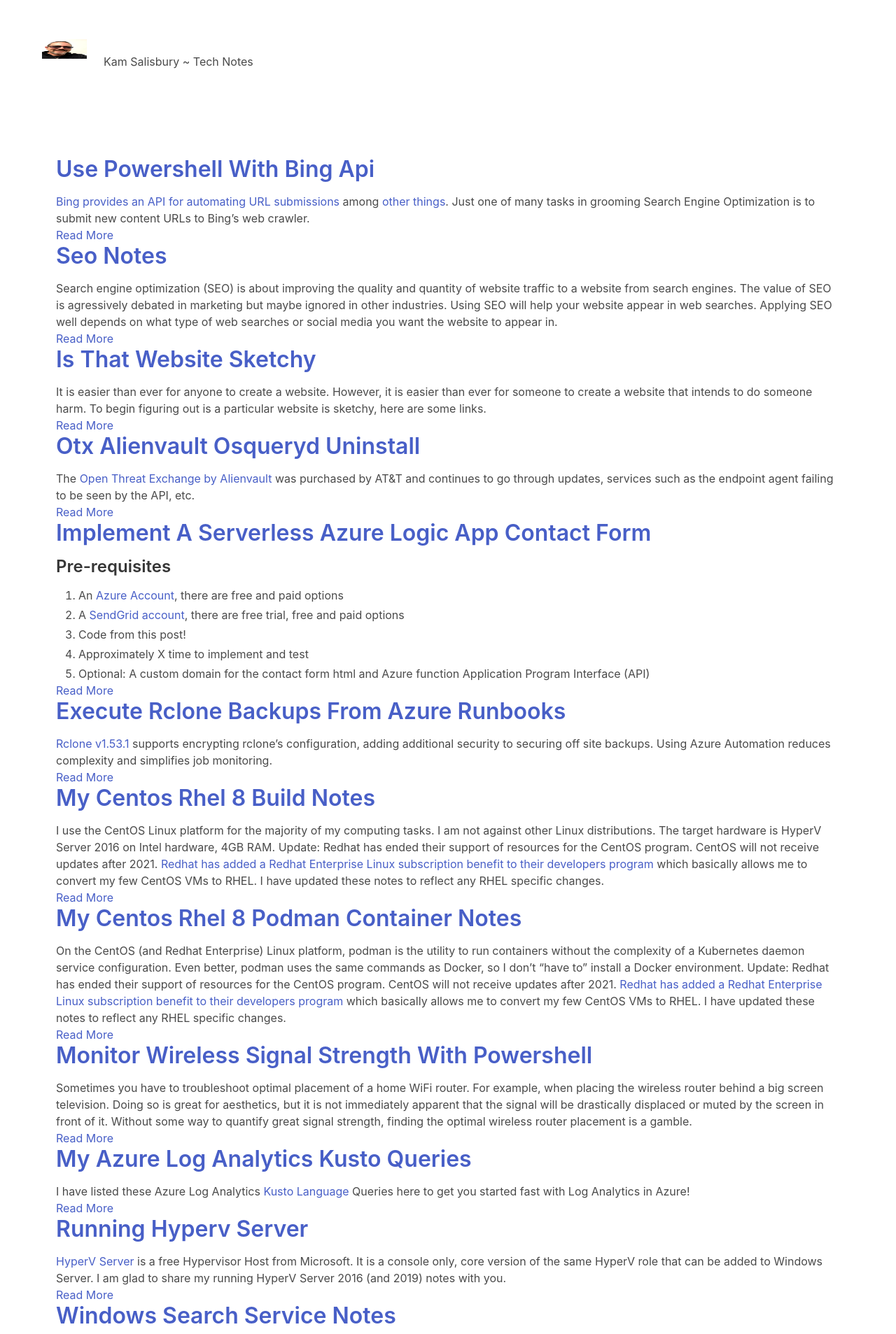
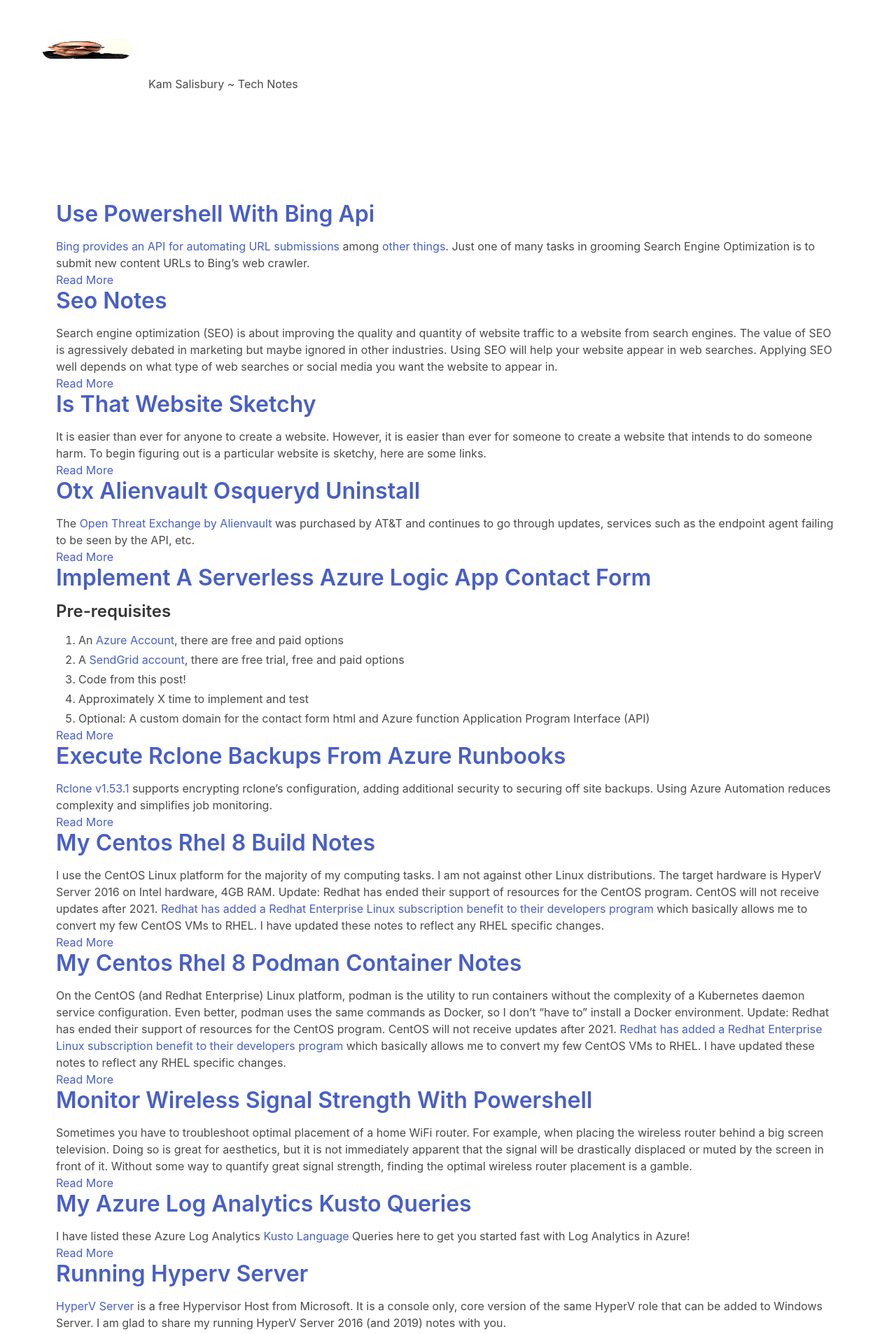
Before and after one commit to kamsalisbury/kamsalisbury.github.io, a Jekyll site: the page built from index.html, in a window 1280 px wide. Shown: the top 1907 px of the page at 70% size. Built offline with Jekyll 4.4.1, drawn with Linux system fonts in a browser that asks for light colours; nearby versions of some CDN libraries.

Commit message:
Fixing navbar image display

```diff
--- a/_layouts/default.html
+++ b/_layouts/default.html
@@ -8,105 +8,24 @@
     <!--[if lt IE 9]>
       <script src="http://html5shiv.googlecode.com/svn/trunk/html5.js"></script>
     <![endif]-->
-
-    <!-- <link rel="stylesheet" type="text/css" href="{{ site.baseurl }}/style.css" /> Commented out to test Bulma implementation -->
-    <!-- <link rel="alternate" type="application/rss+xml" title="{{ site.name }} - {{ site.description }}" href="{{ site.baseurl }}/feed.xml" /> Moved to meta.html -->
-
-    <!-- Created with Jekyll Now - http://github.com/barryclark/jekyll-now -->
   </head>
 
   <body>
-    <section class="section"><!-- <div class="wrapper-masthead"> --><!-- Planning to convert this section to Bulma Nav bar https://bulma.io/documentation/components/navbar/ -->
+    <section class="section">
       <nav class="navbar" role="navigation" aria-label="main navigation"> <!-- Bulma NavBar https://bulma.io/documentation/components/navbar/ -->
         <div class="navbar-brand">
           <a class="navbar-item" href="{{ site.baseurl }}/">
-            <figure class="image is-64x64">
-              <img src="{{ site.avatar }}" alt="{{ site.name }}"/>
+            <figure class="image is-128x128">
+              <img class="is-rounded" src="{{ site.avatar }}" alt="{{ site.name }}"/>
             </figure>
           </a>
-
           <h4 class="navbar-item">
-            {{ site.name }} ~ {{ site.description }}
+            {{ site.name }} ~ {{ site.description }} <!-- Using just navbar brand to keep display simple and brief, no hamburger on touch -->
           </h4>
-
-
-          <!-- <a role="button" class="navbar-burger" aria-label="menu" aria-expanded="false" data-target="navbarBasicExample">
-            <span aria-hidden="true"></span>
-            <span aria-hidden="true"></span>
-            <span aria-hidden="true"></span>
-          </a> -->
         </div>
-
-        <!-- <div id="navbarBasicExample" class="navbar-menu">
-          <div class="navbar-start">
-            <a class="navbar-item" href="{{ site.baseurl }}/">
-              {{ site.name }}
-            </a>
-
-            <h4 class="navbar-item">
-              {{ site.description }}
-            </h4> -->
-
-            <!-- <div class="navbar-item has-dropdown is-hoverable">
-              <a class="navbar-link">
-                More
-              </a>
-
-              <div class="navbar-dropdown">
-                <a class="navbar-item">
-                  About
-                </a>
-                <a class="navbar-item">
-                  Jobs
-                </a>
-                <a class="navbar-item">
-                  Contact
-                </a>
-                <hr class="navbar-divider">
-                <a class="navbar-item">
-                  Report an issue
-                </a>
-              </div>
-            </div> -->
-          <!-- </div> -->
-
-          <!-- <div class="navbar-end">
-            <div class="navbar-item">
-              <div class="buttons">
-                <a class="button is-primary">
-                  <strong>Sign up</strong>
-                </a>
-                <a class="button is-light">
-                  Log in
-                </a>
-              </div>
-            </div>
-          </div> -->
         </div>
       </nav>
-
-      <!-- <div class="container is-fluid"> -->
-        <!-- <div class="columns"> --><!-- <header class="masthead clearfix"> -->
-          <!-- <div class="column">
-            <figure class="image is-64x64">
-              <a href="{{ site.baseurl }}/" class="site-avatar"><img src="{{ site.avatar }}" /></a>
-            </figure>
-          </div>
-          <div class="column">
-            <div class="site-info">
-              <h1 class="site-name"><a href="{{ site.baseurl }}/">{{ site.name }}</a></h1>
-              <p class="site-description">{{ site.description }}</p>
-            </div>
-          </div>
-          <div class="column">
-            <nav>
-              <a href="{{ site.baseurl }}/">Blog</a> -->
-              <!-- <a href="{{ site.baseurl }}/about">About</a> -->
-            <!-- </nav>
-          </div> -->
-        <!-- </div> --><!-- </header> -->
-      <!-- </div> -->
-    </section><!-- </div> -->
+    </section>
 
     <section class="section">
       <div id="main" role="main" class="container is-fluid">
@@ -116,7 +35,7 @@
       </div>
     </section>
 
-    <section class="section"><!-- <div class="wrapper-footer"> -->
+    <section class="section">
       <div class="container is-fluid">
         <footer class="footer">
           <div class="content has-text-centered">
@@ -124,7 +43,7 @@
           </div>
         </footer>
       </div>
-    </section><!-- </div> -->
+    </section>
 
     {% include analytics.html %}
   </body>
```
